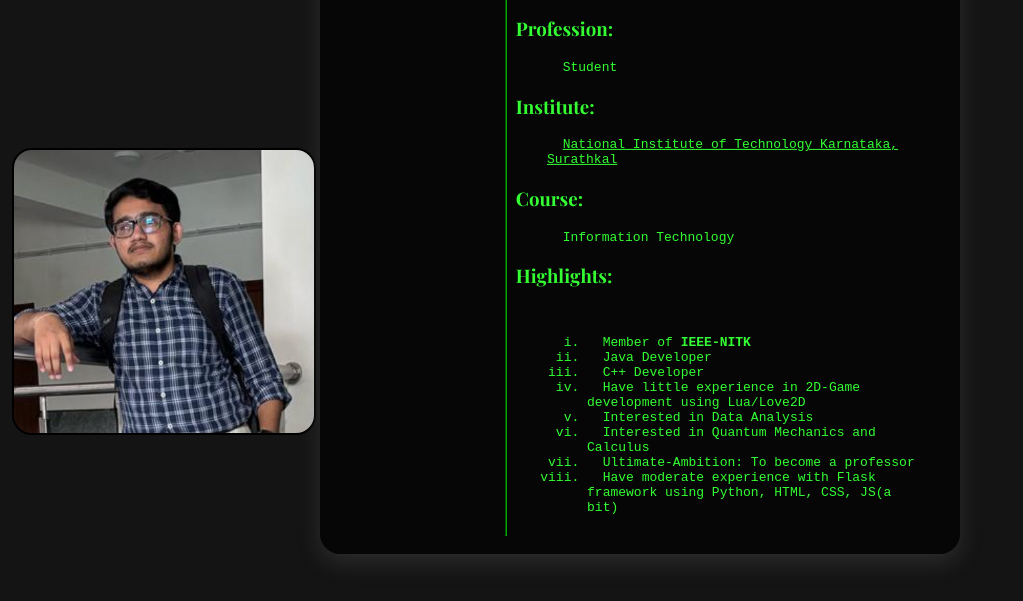
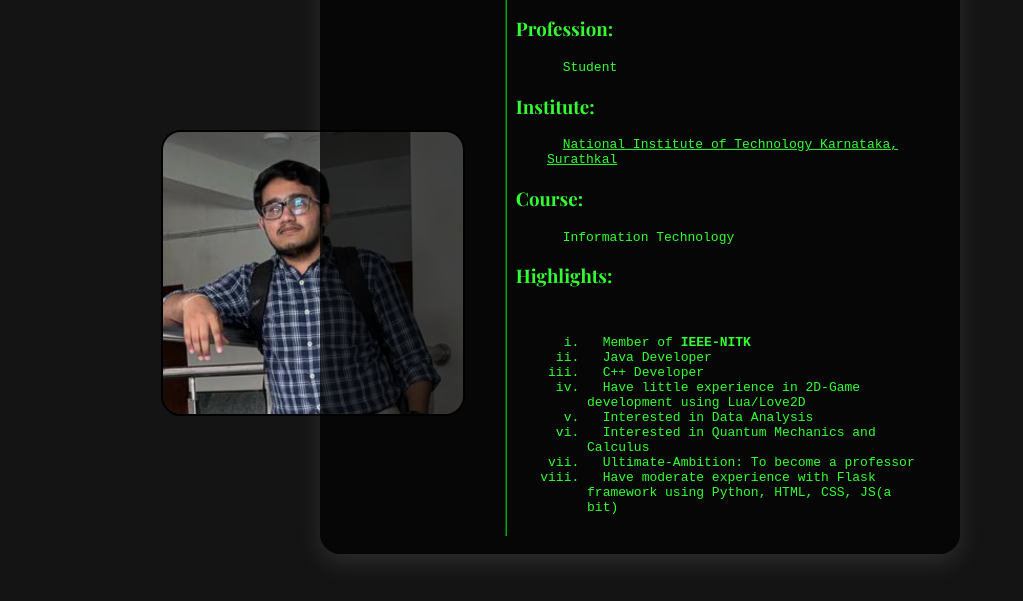
Before and after one commit to Abhishek-M-K2005/PortFolio-AbhishekMarutiKarennavar, a plain HTML site: page index.html in a window 1280 px wide. Shown: the part 191-792 px from the top of the page, without its empty margins (0-1023 px from the left). Drawn offline with nearby package versions, Linux system fonts and the light colour scheme.

Commit message:
Update style.css

```diff
--- a/style.css
+++ b/style.css
@@ -94,22 +94,24 @@ body
 .passport-photo {
   margin-top: 35vh;
   top: 50%;
-  margin-left:4%;
+  margin-left:53%;
   width: 300px;
   height: 3*531/4.1px;
   object-fit: cover;
   border: 2px solid black;
   border-radius:20px;
+  display:flex;
 }
 
 .passport-photo:hover {
   margin-top: 35vh;
   top: 50%;
-  margin-left:4%;
+  margin-left:53%;
   width: 300px;
   height: 3*531/4.1px;
   object-fit: cover;
   border: 2px solid rgb(0, 170, 0);
   box-shadow: 24px 24px 24px rgba(0, 170, 0, 0.7);
   border-radius:20px;
+  display:flex;
 }
```
